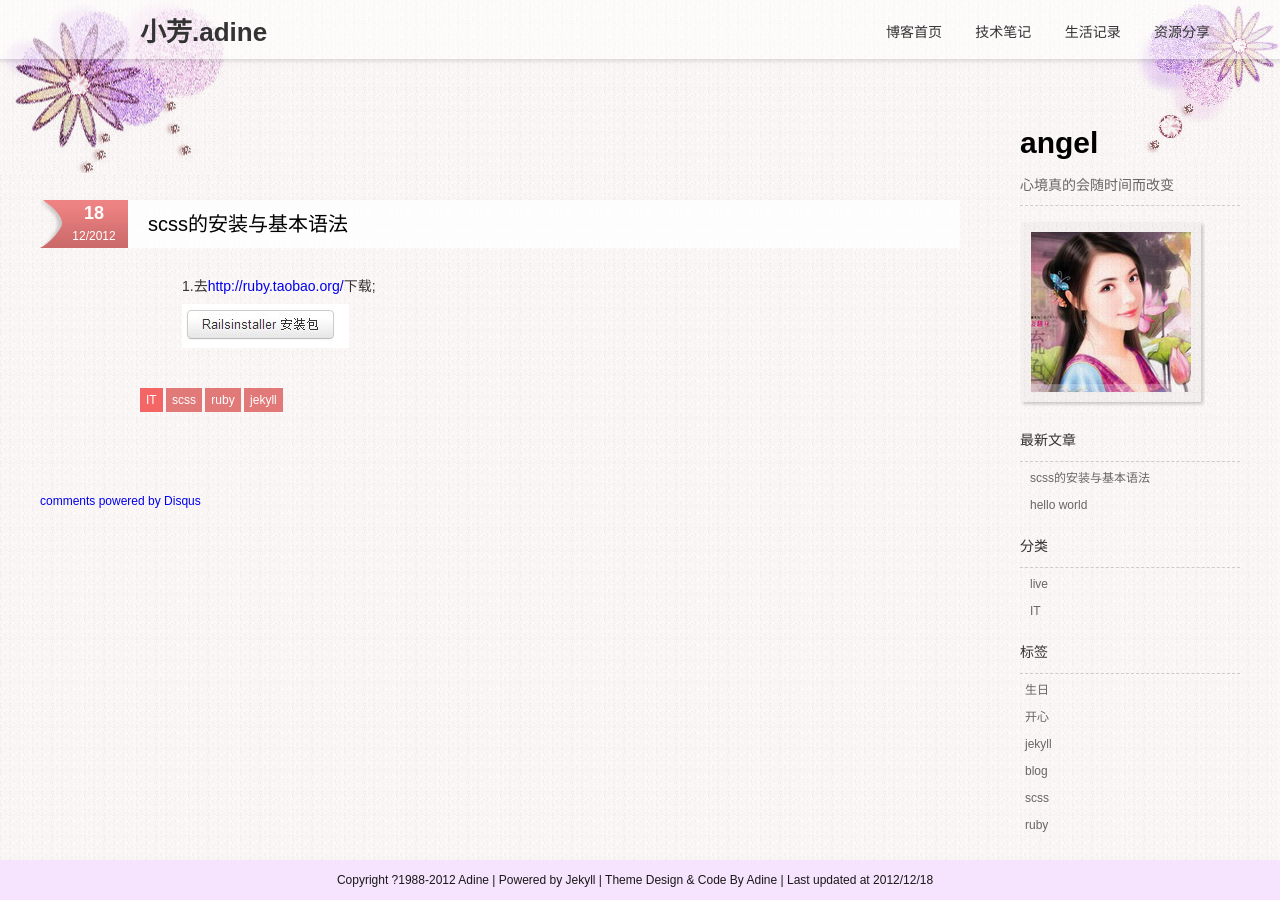
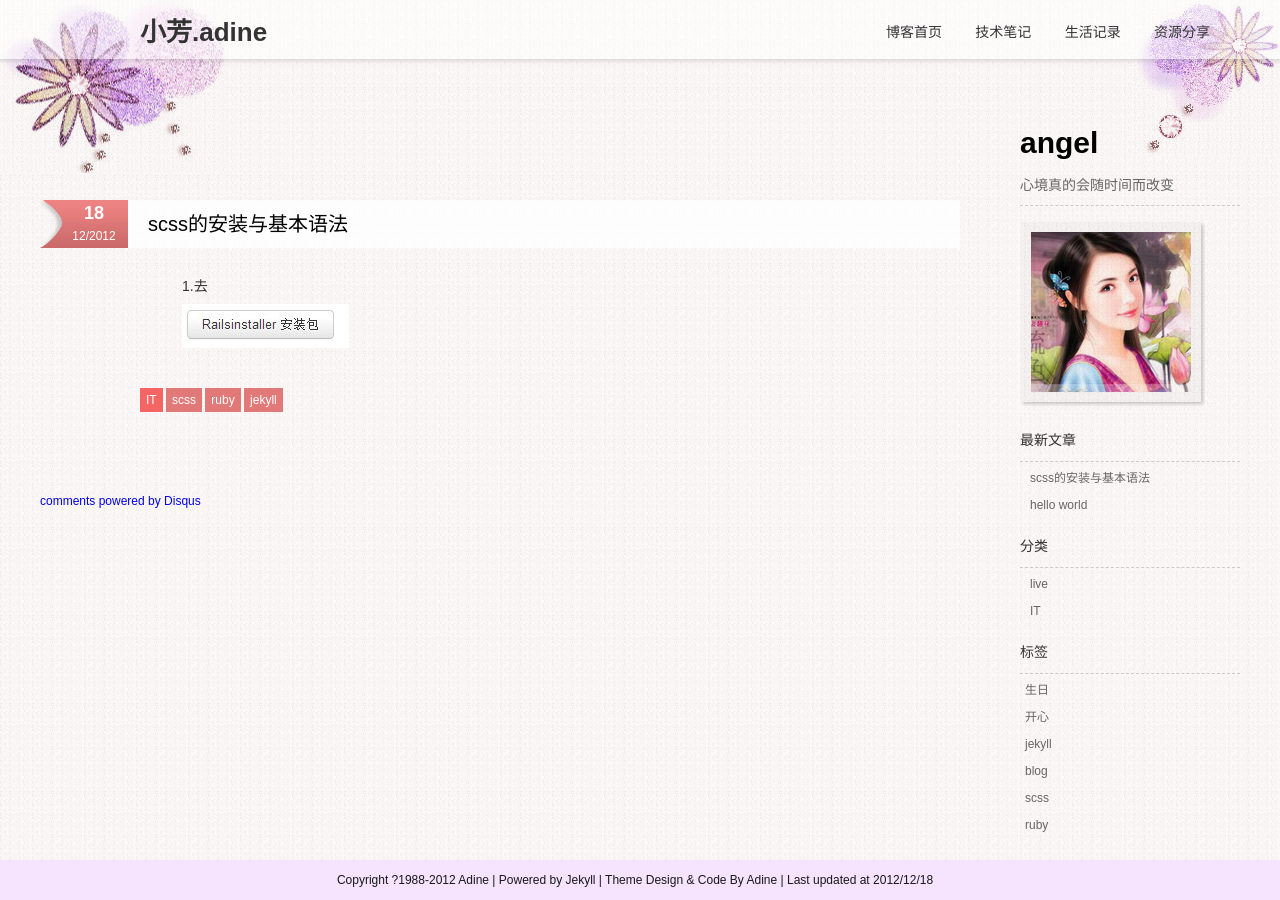
Before and after one commit to adine-zhu/myblog, a Jekyll site: the page built from _posts/2012-12-18-scss.md, in a window 1280 px wide. Built offline with Jekyll 4.4.1, drawn with Linux system fonts in a browser that asks for light colours; Markdown is read by kramdown in place of the engine named in the settings; comment, search, counter and statistics services are not loaded; part of the change alters nothing that is shown.

Commit message:
modify articles

```diff
--- a/_posts/2012-12-18-scss.md
+++ b/_posts/2012-12-18-scss.md
@@ -7,6 +7,7 @@ tags: scss ruby jekyll
 description: SASS是CSS扩散的一种开发工具，四个常用的基本语法提高了CSS的开发，易于维护。sass是用ruby语言开发的所以在安装sass前必须先安装ruby.
 ---
 
-1.去[http://ruby.taobao.org/](http://ruby.taobao.org/)下载;
+
+1.去<a href="http://ruby.taobao.org/"></a>
 
 ![ruby](/img/r1.jpg)
```
